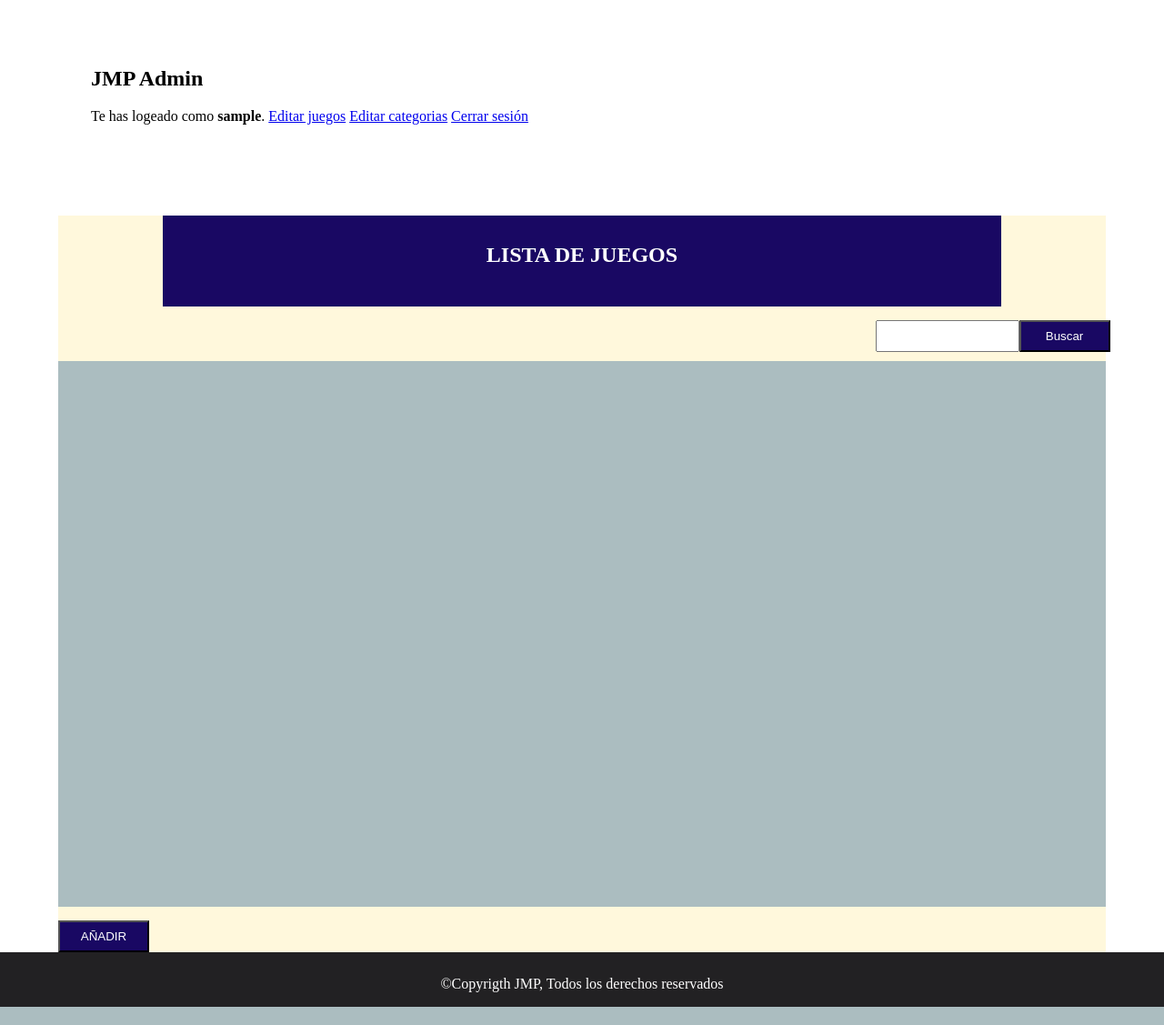
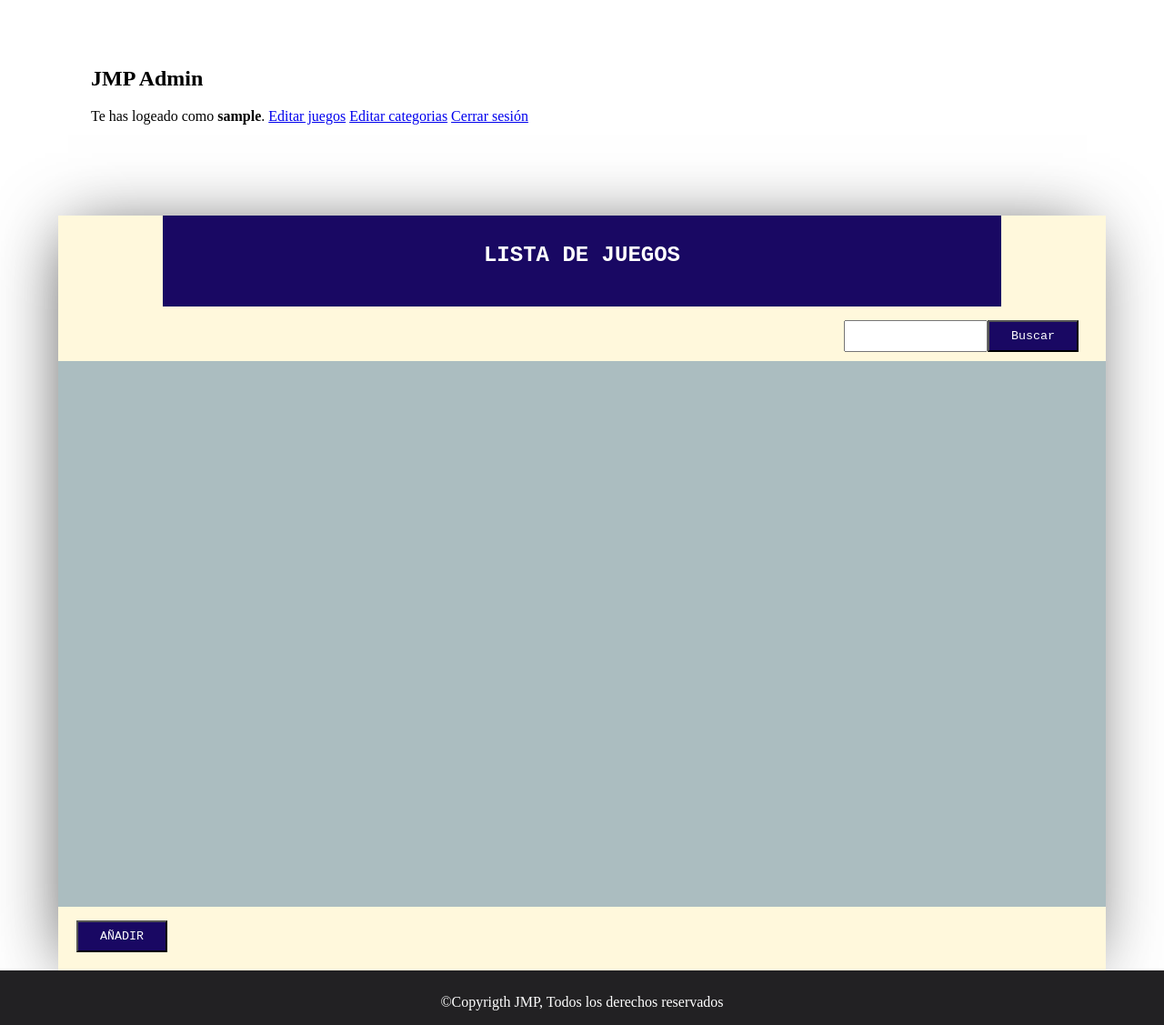
Before and after one commit to 58pier/PROYECTO, a PHP site: template templates/admin/listJuegos.php in a window 1280 px wide. Shown: the part 165-1292 px from the top of the page at 91% size. Run offline with PHP 8.4, Linux system fonts and the light colour scheme; the template is opened without the code that fills it, so the values that code supplies are empty; the visitor is signed in with stand-in values (Sample User, id 1); some libraries are stand-ins or nearby versions.

Commit message:
EDITCATEGORIA (#9)

```diff
--- a/css/estilos.css
+++ b/css/estilos.css
@@ -402,16 +402,21 @@ input {
     width: 220px;
     height: 25px;
 }
-/*LISTA DE JUEGOS*/
+/*LISTA DE JUEGOS Y CATEGORIA*/
 
 .lista_juegos{
+    font-family: 'Courier New', Courier, monospace;
     width: 90%;
+    -webkit-box-shadow: -5px 4px 73px -16px rgba(0,0,0,0.75);
+    -moz-box-shadow: -5px 4px 73px -16px rgba(0,0,0,0.75);
+    box-shadow: -5px 4px 73px -16px rgba(0,0,0,0.75);
     background-position: center;
     margin: auto;
     background-color: cornsilk;
 }
 
 .titulo_lista{
+    font-family: 'Courier New', Courier, monospace;
     width: 80%;
     height: 100px;
     background-position: center;
@@ -426,19 +431,22 @@ input {
 }
 
 .buscar_lista{
+    font-family: 'Courier New', Courier, monospace;
     width: 258px;
     height: 60px;
     display: flex;
-    margin-left: 78%;
+    margin-left: 75%;
 }
 
 #buscar_texto{
+    font-family: 'Courier New', Courier, monospace;
     margin-top: 15px;
     width: 150px;
     height: 29px;
 }
 
 #boton_buscar{
+    font-family: 'Courier New', Courier, monospace;
     margin-top: 15px;
     width: 100px;
     height: 35px;
@@ -451,15 +459,19 @@ input {
 }
 
 .lista_lista{
+    font-family: 'Courier New', Courier, monospace;
     width: 100%;
     height: 600px;
     background-color: rgb(171, 189, 192);
 }
 
 #añadir_lista{
+    font-family: 'Courier New', Courier, monospace;
     margin-top: 15px;
     width: 100px;
     height: 35px;
+    margin-left: 20px;
+    margin-bottom: 20px;
     color: white;
     background-color: rgb(25, 8, 99);
 }
```
Also changed, not shown: other parts of css/estilos.css (+35 -1 lines), templates/admin/editCategoria.php (added, +18 -0 lines).
